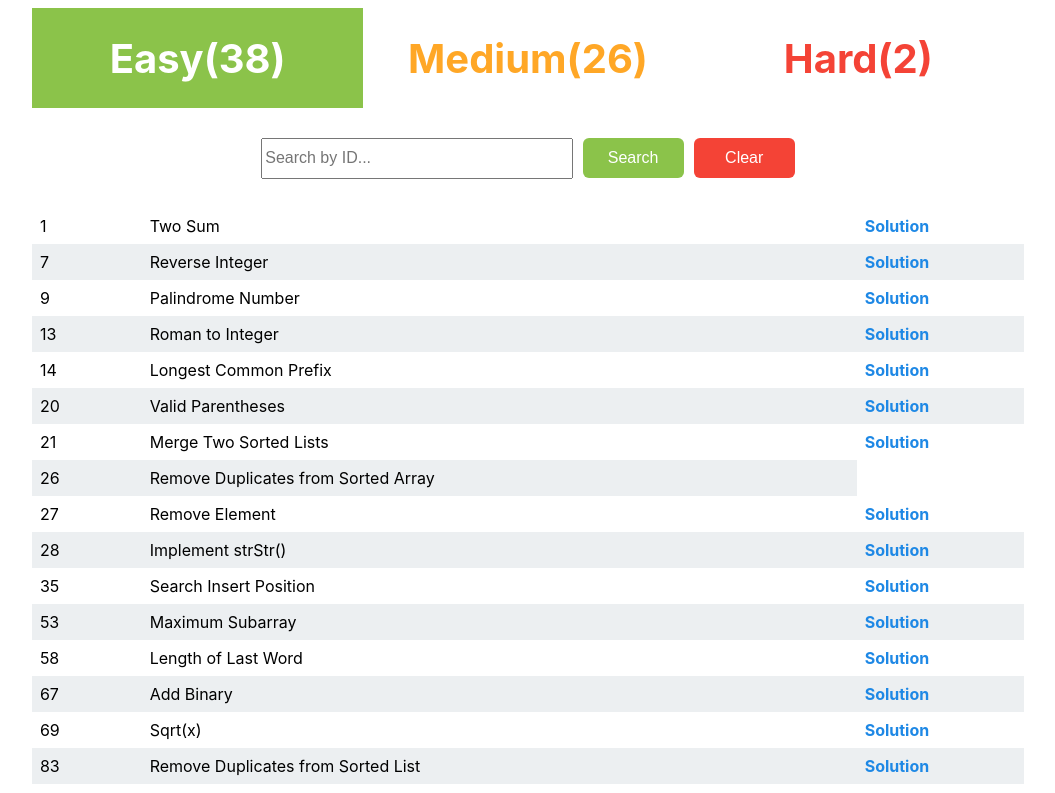
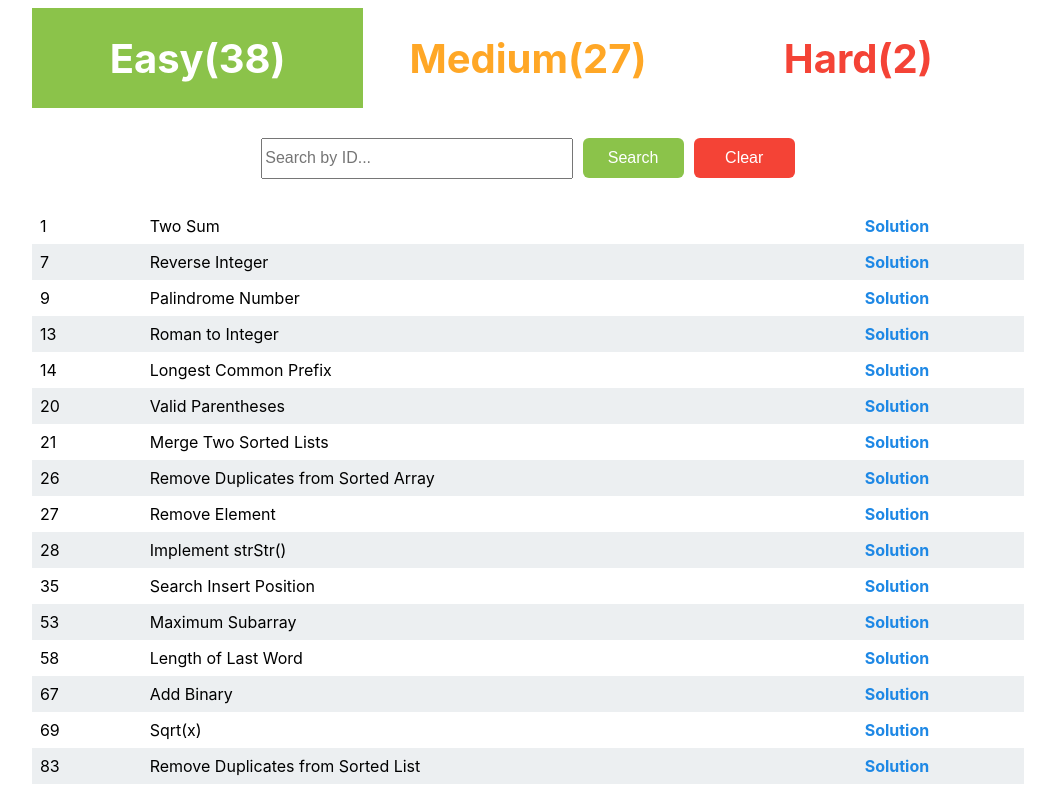
Before and after one commit to sumeetgodse/leetcode-solutions, a React (Create React App) app: page / in a window 1280 px wide. Shown: the top 793 px of the page, without its empty margins (112-1167 px from the left). Built offline with nearby package versions, Linux system fonts and the light colour scheme.

Commit message:
Add files via upload

```diff
--- a/src/components/EasyProblems.js
+++ b/src/components/EasyProblems.js
@@ -37,7 +37,7 @@ export const easyProblems = [
     {
         id: 26,
         title: "Remove Duplicates from Sorted Array",
-        solution_src: ""
+        solution_src: "https://leetcode.com/problems/remove-duplicates-from-sorted-array/discuss/1234149/Simple-C++-Solution"
     },
     {
         id: 27,
@@ -147,7 +147,7 @@ export const easyProblems = [
     {
         id: 169,
         title: "Majority Element",
-        solution_src: ""
+        solution_src: "https://leetcode.com/problems/majority-element/discuss/1234167/Simple-C++-Solution-or-No-extra-space"
     },
     {
         id: 203,
--- a/src/components/MediumProblems.js
+++ b/src/components/MediumProblems.js
@@ -47,7 +47,7 @@ export const mediumProblems = [
     {
         id: 24,
         title: "Swap Nodes in Pairs",
-        solution_src: ""
+        solution_src: "https://leetcode.com/problems/swap-nodes-in-pairs/discuss/1234203/Simple-C-Solution-or-0ms"
     },
     {
         id: 33,
@@ -107,7 +107,7 @@ export const mediumProblems = [
     {
         id: 114,
         title: "Flatten Binary Tree to Linked List",
-        solution_src: ""
+        solution_src: "https://leetcode.com/problems/flatten-binary-tree-to-linked-list/discuss/1234188/C++-or-Iterative-or-Stack"
     },
     {
         id: 215,
@@ -117,7 +117,12 @@ export const mediumProblems = [
     {
         id: 230,
         title: "Kth Smallest Element in a BST",
-        solution_src: ""
+        solution_src: "https://leetcode.com/problems/kth-smallest-element-in-a-bst/discuss/1234174/C++-Solution-or-InOrder-Traversal"
+    },
+    {
+        id: 318,
+        title: "Maximum Product of Word Lengths",
+        solution_src: "https://leetcode.com/problems/maximum-product-of-word-lengths/discuss/1234139/Simple-C++-Solution"
     },
     {
         id: 347,
```
